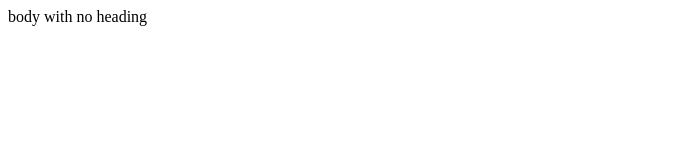
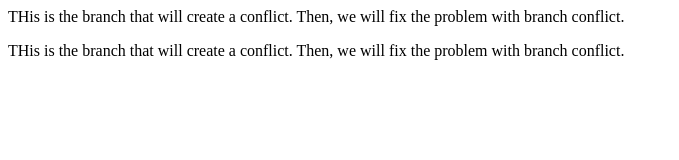
Before and after one commit to raya0xyz/MyMeMo, a plain HTML site: page index.html in a window 1280 px wide. Shown: the whole page, without its empty margins (0-679 px from the left). Drawn offline with Linux system fonts and the light colour scheme.

Commit message:
Creating merge conflict. between merge_branch_Conflict & main

```diff
--- a/index.html
+++ b/index.html
@@ -1,8 +1,13 @@
 <html>
 	<head>
-		<title>Title of html file</title>
+		<title>MErge Conflict Branch</title>
 	</head>
 	<body>
-		<p> body with no heading </p>
+		<p> THis is the branch that will create a conflict.
+		    Then, we will fix the problem with branch conflict.
+		</p>
+		<p> THis is the branch that will create a conflict.
+		    Then, we will fix the problem with branch conflict.
+		</p>
 	</body>
 </html>
```
